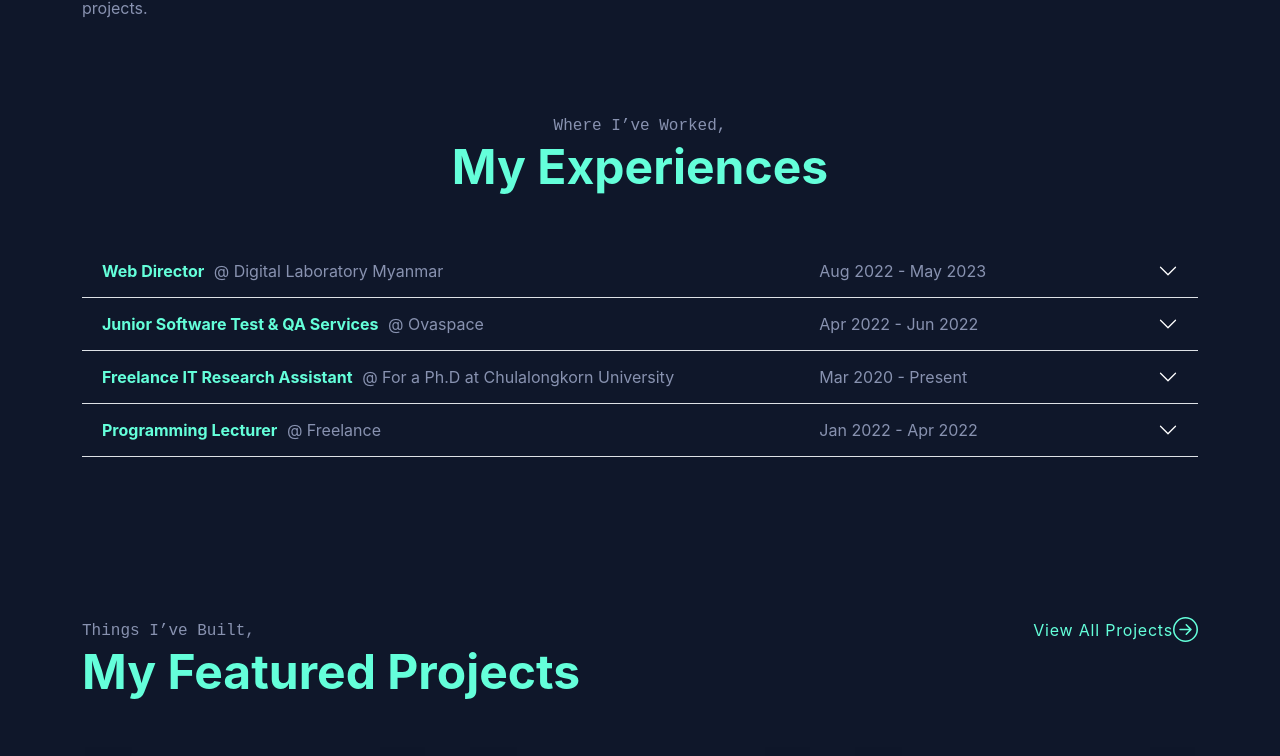
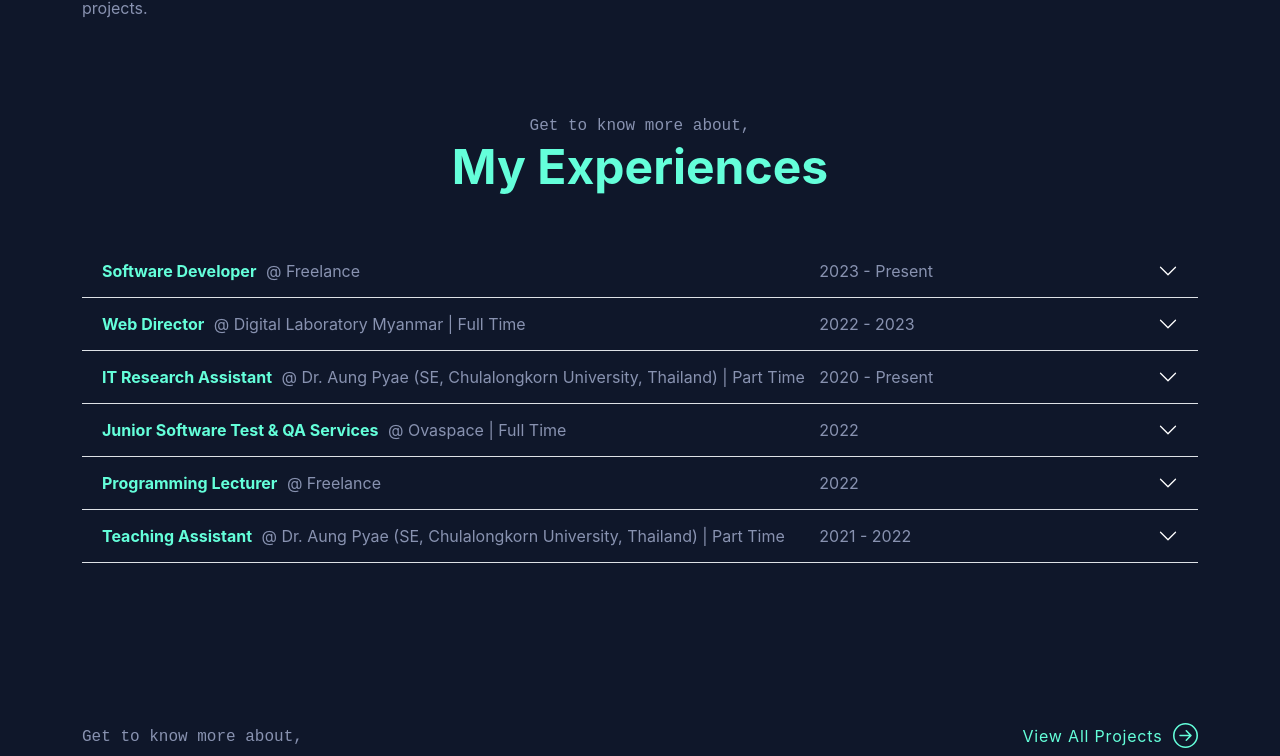
Before and after one commit to Varie-Myo-Myo-Khant/myportfolio, a React (Create React App) app: page / in a window 1280 px wide. Shown: the part 985-1741 px from the top of the page. Built offline with nearby package versions, Linux system fonts and the light colour scheme.

Commit message:
Content Updates

```diff
--- a/src/App.css
+++ b/src/App.css
@@ -451,6 +451,13 @@ h2.expItemHeader.accordion-header{
     color: #8892b0;
     text-align: right;
 }
+
+.expItemBody ul{
+    padding-left: 10px !important;
+}
+.expItemBody ul li{
+    padding-bottom: 7px;
+}
 /* for project */
 .pContainer{
     padding: 80px 0px 80px 0px;
--- a/src/Components/AllProjects.js
+++ b/src/Components/AllProjects.js
@@ -31,7 +31,7 @@ export const AllProjects =()=>{
       link:"https://github.com/Ms-Myo-Myo-Khant/Smart-Home",
     },
     {
-      title: "FerrÞ Manage9ent SÞste9",
+      title: "Ferry Management System",
      year:2019,
      language :["PHP","Bootstrap","MySQL","HTML"],
       link:null,
--- a/src/Components/Experience.js
+++ b/src/Components/Experience.js
@@ -4,36 +4,95 @@ import Accordion from 'react-bootstrap/Accordion';
 
 function Experience(){
     const experiences = [
+      {
+      title: "Software Developer",
+      company:"Freelance",
+      duration:"2023 - Present",
+      description:<ul>
+        <li>Building an Intelligent Retail System with Spring Boot RESTful API (backend) and React (frontend), demonstrating full-stack development expertise in JWT Spring Security, Redux, and data mining techniques like association rule.</li>
+        <li>Proficiently developed diverse projects like an Image Recognition System and a Lost and Found System using Python, Django, OpenCV, etc.</li>
+        <li>Conducted Market Basket Analysis using Data Mining Algorithms, Apache PySpark, and PostgreSQL, delivering actionable insights to optimize marketing strategies.</li>
+       <li>Collaborated effectively within teams to ensure project success and meet client requirements.</li>
+        </ul>,
+    },
     {
       title: "Web Director",
-      company:"Digital Laboratory Myanmar",
-      duration:"Aug 2022 - May 2023",
-      description: "Managed multiple websites, improving UI/UX for Japanese sites and building with WordPress, Webflow, and Ghost. Conducted tech research and contributed to SEO by monitoring rankings and providing weekly reports.",
+      company:"Digital Laboratory Myanmar | Full Time",
+      duration:"2022 - 2023",
+      description: <ul>
+        <li>Managed multiple websites, improving UI/UX for Japanese sites and building with WordPress, Webflow, and Ghost. Conducted tech research and contributed to SEO by monitoring rankings and providing weekly reports.</li>
+        <li>Managed a portfolio of at least 8 websites, ensuring high-quality results and timely project completion by
+        facilitating seamless communication across diverse teams in Japan and Myanmar, including customer success,
+        content, design, marketing, and development.</li>
+        <li>Oversaw UI/UX and website updates for key company domains such as Dxable.com, ImplementDigital.com, and
+        Generative.com, prioritizing an optimal user experience.</li>
+        <li>Conducted extensive research on industry-leading CMS tools like Webflow and Ghost, as well as automated
+        testing tools such as Selenium, to enhance website performance. Through this process, Mastered Webflow,
+        Ghost, and WordPress to successfully build and manage sites, including notable projects like Dxable.com and
+        Generative.com.</li>
+        <li>Made significant contributions to the SEO team by actively monitoring website rankings using tools like
+         SERanking, Google Search Console, and Google Analytics. Identified improvement opportunities and
+        implemented effective strategies, generating impactful weekly reports to drive continuous optimization efforts.</li>
+        </ul>,
+    },
+    {
+      title: "IT Research Assistant",
+      company:"Dr. Aung Pyae (SE, Chulalongkorn University, Thailand) | Part Time",
+      duration:"2020 - Present",
+      description: <ul>
+        <li>
+          Managed and supervised survey experiments, including a comparison of Generative AI tools such as ChatGPT
+          and Google Bard, and an image-to-text tool like OpenAI's DALLE usability study with 30 participants, ensuring
+          participant engagement and smooth operation.</li>
+          <li>Conducted the ETL process for survey data and analyzed collected data using statistical methods and IBM SPSS,
+          generating insightful interpretations.</li>
+          <li>Collaborated on drafting research papers such as "Covid-19 & Social Media," "VR & Social Interaction," and "Nonnative English Speakers' Perceptions of Voice User Interfaces: A Usability Study," published in IEEE. Ensured
+          adherence to academic standards, contributing to high-quality scholarly work.</li>
+
+      </ul>,
     },
     {
       title: "Junior Software Test & QA Services",
-      company:"Ovaspace",
-      duration:"Apr 2022 - Jun 2022",
-      description: "Tested ERP products, wrote documentation, and presented weekly customer meetings in English. Implemented customer data into ERP system and provided support to the development team.",
+      company:"Ovaspace | Full Time",
+      duration:"2022",
+      description:<ul>
+      <li>Primarily responsible for testing key ERP modules (Accounting, Attendance, HCM, PAY, POS) and mastered their
+      business logic, ensuring weekly updates were error-free.</li>
+      <li>Delivered weekly updates to the customer base in Singapore and provided customer support tailored to their
+      queries.</li>
+      <li>Prepared comprehensive test releases and documented test results for ERP system modules to ensure thorough
+      quality assurance.</li>
+      <li>Additionally, facilitated the implementation of customer data into the ERP system to streamline operations and
+      enhance user experience.</li>
+      </ul>,
     },
-    {
-      title: "Freelance IT Research Assistant",
-      company:"For a Ph.D at Chulalongkorn University",
-      duration:"Mar 2020 - Present",
-      description: "Managed survey experiments for AI tools research, ensuring smooth operation. Analyzed data proficiently using statistical methods and IBM SPSS software and contributed to drafting a research paper following academic standards.",
-    },
+
     {
       title: "Programming Lecturer",
       company:"Freelance",
-      duration:"Jan 2022 - Apr 2022",
-      description: "Teaching students about the details of Programming concepts, Website,and Database.",
+      duration:"2022",
+      description:<ul>
+        <li>Instructed students on the intricacies of Programming concepts, Website Development, and Database
+        Management, covering topics such as HTML, CSS, MySQL, JavaScript, and Bootstrap.</li>
+        <li>Developed weekly lecture slides and facilitated hands-on experiences to enhance student learning</li>
+      </ul>,
+    },
+    {
+      title: "Teaching Assistant",
+      company:"Dr. Aung Pyae (SE, Chulalongkorn University, Thailand) | Part Time",
+      duration:"2021 - 2022",
+      description: <ul>
+        <li>Researched and created lecture slides covering Programming, Design Thinking, and Management topics.</li>
+        <li>Evaluated student papers and crafted challenging mini-exam questions for assessment.</li>
+        <li>Analyzed IT course data to identify trends and areas for improvement.</li>
+      </ul>
     },
 ]
     return(
         <section className="experience" id="experiences">
             <Container>
               <Row>
-                    <span className="expText">Where I’ve Worked,</span>
+                    <span className="expText">Get to know more about,</span>
                     <h2 className="sectionTitle">My Experiences </h2>
 
                  <Accordion className="expContainer" defaultActiveKey="0" >
@@ -53,7 +112,7 @@ function Experience(){
                                 </Accordion.Header>
                             <Accordion.Body className="expItemBody">
 
-                            <p>{experience.description}</p>
+                            {experience.description}
                             </Accordion.Body>
                     </Accordion.Item>
                         )
--- a/src/Components/Navigation.js
+++ b/src/Components/Navigation.js
@@ -9,7 +9,7 @@ import logo from '../assets/img/fav.svg';
 import navIcon1 from '../assets/img/linkedin.svg';
 import navIcon2 from '../assets/img/git.svg';
 import navIcon3 from '../assets/img/gmail.svg';
-import resume from '../assets/img/MyoMyoKhant.pdf';
+import resume from '../assets/img/MyoMyoKhantCV.pdf';
 
 function Navigation() {
 
--- a/src/Components/Projects.js
+++ b/src/Components/Projects.js
@@ -37,12 +37,12 @@ function Projects(){
                   <Col>
                   <Row className="pTitle">
                     <Col>
-                     <span className="subText">Things I’ve Built,</span>
+                     <span className="subText">Get to know more about,</span>
                       <h2 className="sectionTitle">My Featured Projects </h2>
                     </Col>
 
                     <Col md="auto">
-                     <Link to="/projects" ><button className="btnpj" >View All Projects <ArrowRightCircle size={25}/></button></Link>
+                     <Link to="/projects" ><button className="btnpj" >View All Projects &nbsp;<ArrowRightCircle size={25}/></button></Link>
                     </Col>
 
 
```
Also changed, not shown: 2 other files (tests, documents, lock files or other folders).
